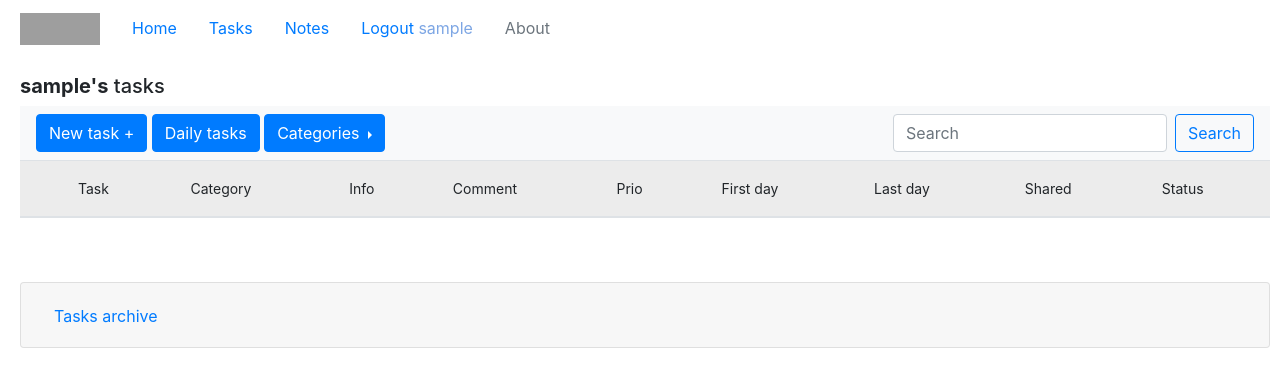
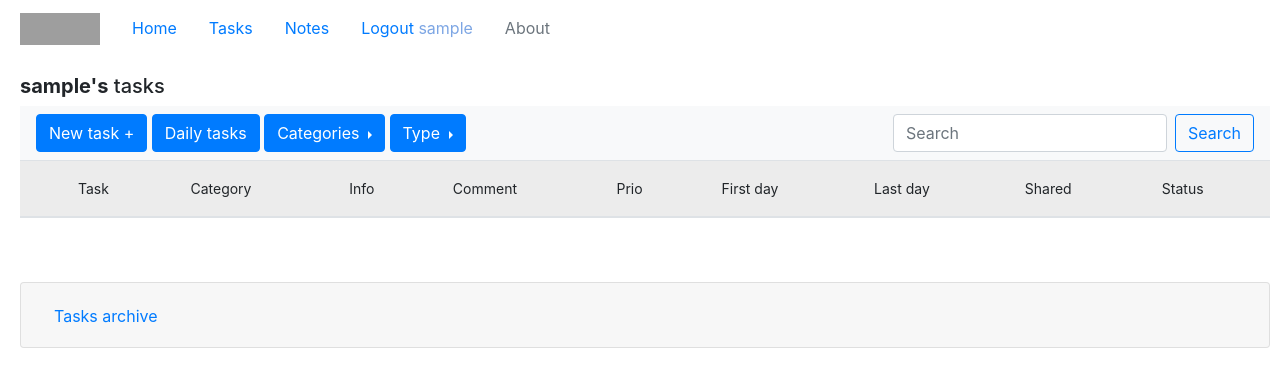
Before and after one commit to OrJaku/check-helper, a Django app: page /delete_task/ in a window 1280 px wide. Shown: the top 387 px of the page. Run offline with Django 3.2, Linux system fonts and the light colour scheme; a user stored in the database is signed in; tables that the repository leaves empty hold one stand-in row (values such as "Sample post"); lists and menus that the app fills with data are empty; some libraries are stand-ins or nearby versions; grey boxes are pictures that could not be loaded.

Commit message:
Added type task filtering - standard, daily, shared

```diff
--- a/tasks/templates/tasks_list.html
+++ b/tasks/templates/tasks_list.html
@@ -4,7 +4,6 @@
 <body>
     <h5><b>{{request.user}}'s</b> tasks</h5>
     <nav class="navbar navbar-light bg-light justify-content-between">
-        <div class="btn-group dropright">
             <div class="column">
             <button class="btn btn-primary" type="button" data-toggle="collapse" data-target="#collapseNewTask" aria-expanded="false" aria-controls="collapseNewTask">
               New task +
@@ -13,7 +12,7 @@
             <button class="btn btn-primary" type="button" data-toggle="collapse" data-target="#collapseDailyTasks" aria-expanded="false" aria-controls="collapseDailyTasks">
               Daily tasks
             </button>
-
+            <div class="btn-group dropright">
                 <button class="btn btn-primary dropdown-toggle" type="button" id="dropdownTag" data-toggle="dropdown" aria-haspopup="true" aria-expanded="false">
                     Categories
                 </button>
@@ -23,6 +22,18 @@
                             <button class="dropdown-item" form="cat_list" name="category" value={{category}}>{{category}}</button>
                     {% endfor %}
                             <button class="dropdown-item" form="cat_list" name="category" value="All">All</button>
+                </div>
+            </div>
+                <div class="btn-group dropright">
+                    <button class="btn btn-primary dropdown-toggle" type="button" id="dropdownTagType" data-toggle="dropdown" aria-haspopup="true" aria-expanded="false">
+                        Type
+                    </button>
+                        <div class="dropdown-menu" aria-labelledby="dropdownTagType">
+                            <form method="POST" id="type_list" action="/tasks_list/">{% csrf_token %}</form>
+                            <button class="dropdown-item" form="type_list" name="type" value="standard" >Standard Task</button>
+                            <button class="dropdown-item" form="type_list" name="type" value="daily" >Daily Task</button>
+                            <button class="dropdown-item" form="type_list" name="type" value="share" >Shared</button>
+                            <button class="dropdown-item" form="type_list" name="type" value="All">All</button>
                         </div>
                 </div>
             </div>
--- a/tasks/views.py
+++ b/tasks/views.py
@@ -163,6 +163,7 @@ def tasks_list(request):
     unique_categories = categories(request.user)
     filtering_categories = categories(request.user)
     daily_generator(current_date, request.user)
+    filtering_types_brand = [1, 2]
 
     if request.method == "POST":
         if "daily" in request.POST:
@@ -272,7 +273,6 @@ def tasks_list(request):
             except User.DoesNotExist:
                 pass
 
-
             if name == "" and category == "" and info == "" and description == "":
                 messages.warning(request, f"You did not fill task data")
                 return redirect("/tasks_list/")
@@ -289,11 +289,22 @@ def tasks_list(request):
                 return redirect('/')
         elif "category" in request.POST:
             new_category = [request.POST.get("category")]
-
             if new_category[0] == "All":
                 pass
             else:
                 filtering_categories = new_category
+        elif "type" in request.POST:
+            task_type = [request.POST.get("type")]
+            if task_type[0] == "All":
+                pass
+            else:
+                if task_type[0] == "standard":
+                    filtering_types_brand = '1'
+                elif task_type[0] == "daily":
+                    filtering_types_brand = '2'
+                elif task_type[0] == "share":
+                    pass
+            print("task_type", task_type)
         else:
             return render(request, 'tasks_list.html', {})
 
@@ -330,14 +341,18 @@ def tasks_list(request):
     daily_tasks_user_with_completed_days = zipping_daily(daily_tasks_user)
 
     tasks_user_share = Task.objects.all().filter(share=request.user)
+
     tasks_user = Task.objects.all().filter(user=request.user). \
         filter(brand=1). \
-        filter(category__in=filtering_categories)
+        filter(category__in=filtering_categories). \
+        filter(brand__in=filtering_types_brand)
+
     tasks_user = tasks_user_share | tasks_user
 
     tasks_daily_user = Task.objects.all(). \
         filter(user=request.user).filter(brand=2). \
         filter(category__in=filtering_categories)
+
     tasks_user_archive = Task.objects.all(). \
         filter(user=request.user). \
         filter(category__in=filtering_categories)
```
Lines whose indentation alone changed are shown as unchanged.
